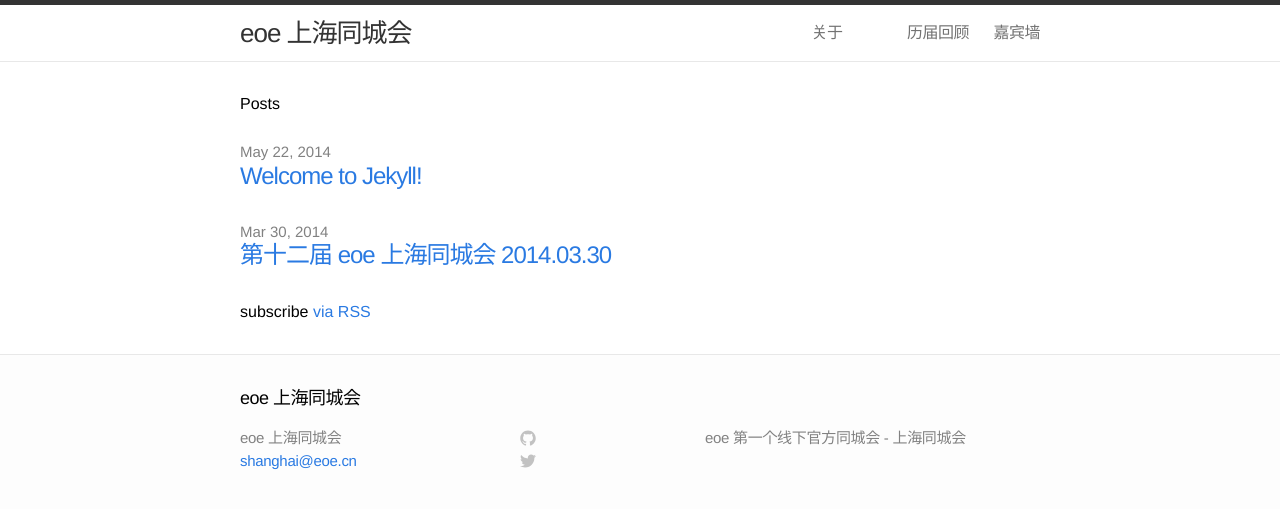
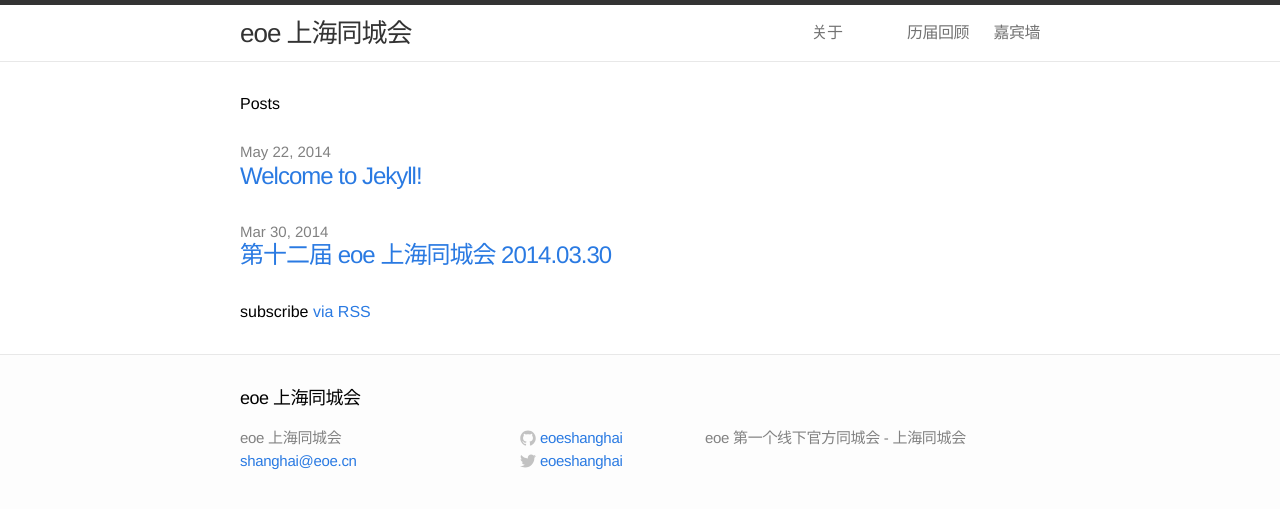
Before and after one commit to eoeshanghai/eoeshanghai.github.io, a Jekyll site: the page built from index.html, in a window 1280 px wide. Shown: the top 509 px of the page. Built offline with Jekyll 4.4.1, drawn with Linux system fonts in a browser that asks for light colours.

Commit message:
add site.username

```diff
--- a/_config.yml
+++ b/_config.yml
@@ -8,3 +8,6 @@ url: "http://shanghai.eoe.cn"
 # Build settings
 markdown: kramdown
 permalink: /:year/:month/:day/:title
+
+# Account
+username: eoeshanghai
```
